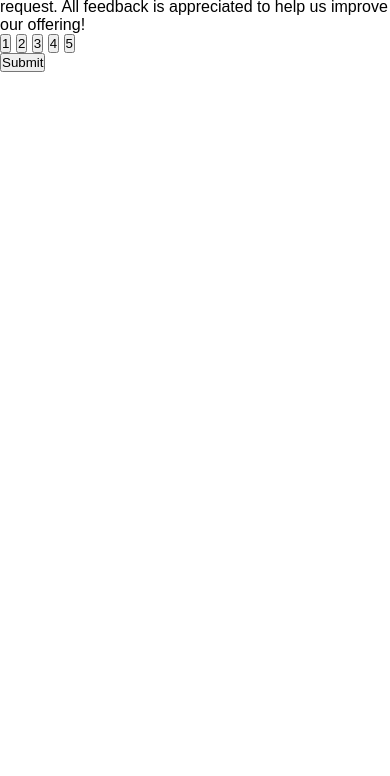
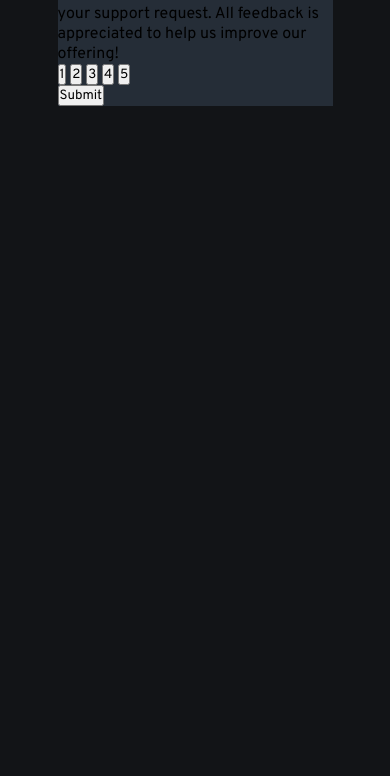
Before and after one commit to Leosonicx/interactive-rating-component-main, a plain HTML site: page index.html in a window 390 px wide. Shown: the part 68-844 px from the top of the page. Drawn offline with Linux system fonts and the light colour scheme.

Commit message:
Criando o mobile first

```diff
--- a/Estilizaçao/mobile.css
+++ b/Estilizaçao/mobile.css
@@ -1,3 +1,5 @@
+@import url('https://fonts.googleapis.com/css2?family=Overpass:ital,wght@0,100;0,200;0,300;0,400;0,500;0,700;0,800;0,900;1,100;1,200;1,300;1,400;1,500;1,600;1,700;1,800;1,900&display=swap');
+
 :root {
   --VeryDarkBlue: hsl(216, 12%, 8%);
   --LightGrey: hsl(217, 12%, 63%);
@@ -14,4 +16,13 @@
   font-family: 'Overpass', sans-serif;
 }
 
-@import url('https://fonts.googleapis.com/css2?family=Overpass:ital,wght@0,100;0,200;0,300;0,400;0,500;0,700;0,800;0,900;1,100;1,200;1,300;1,400;1,500;1,600;1,700;1,800;1,900&display=swap');
+body {
+  background-color: var(--VeryDarkBlue);
+  display: grid;
+  grid-template-columns: 1fr 275px 1fr;
+}
+
+main {
+  grid-column: 2/3;
+  background-color: var(--DarkBlue);
+}
```
